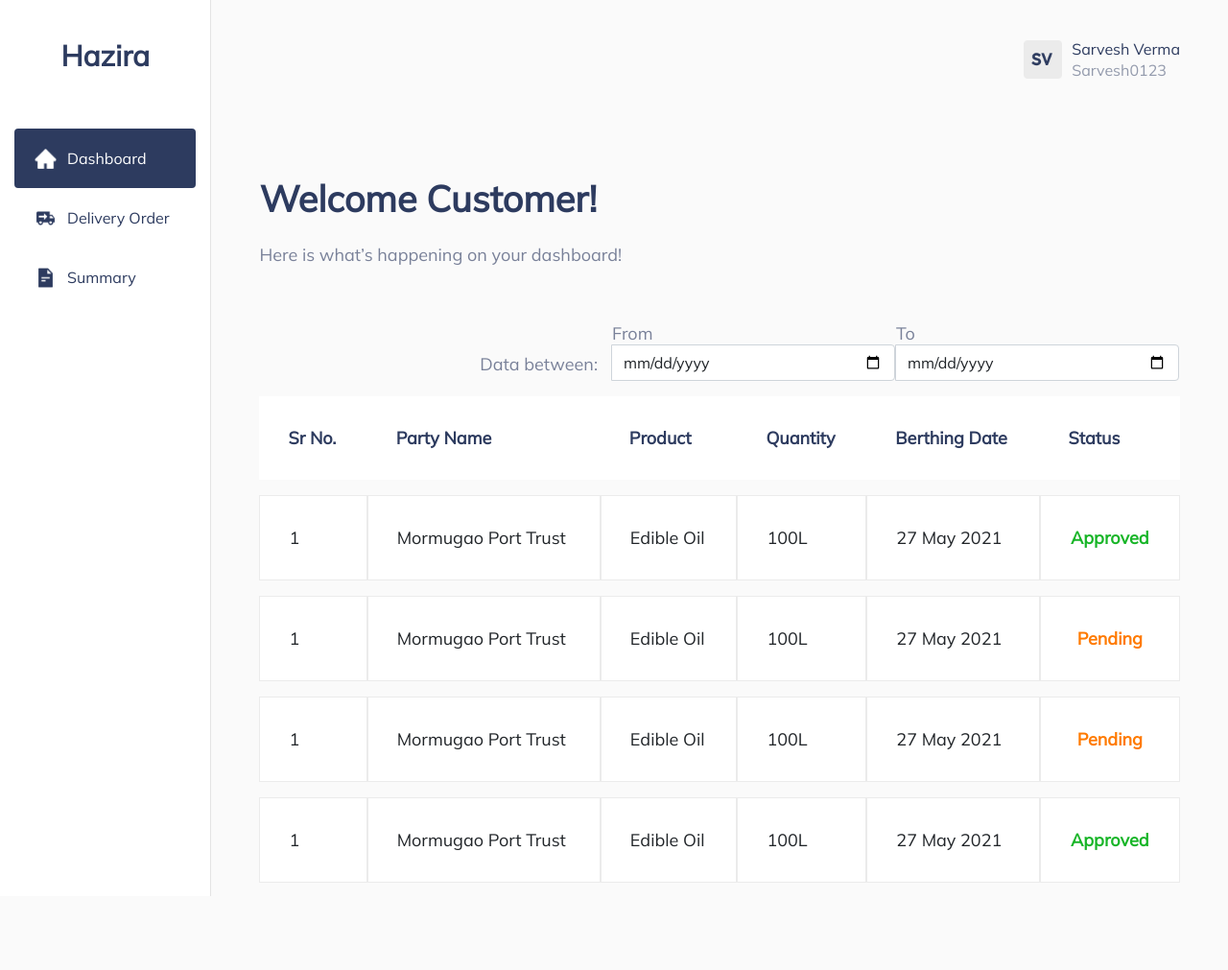
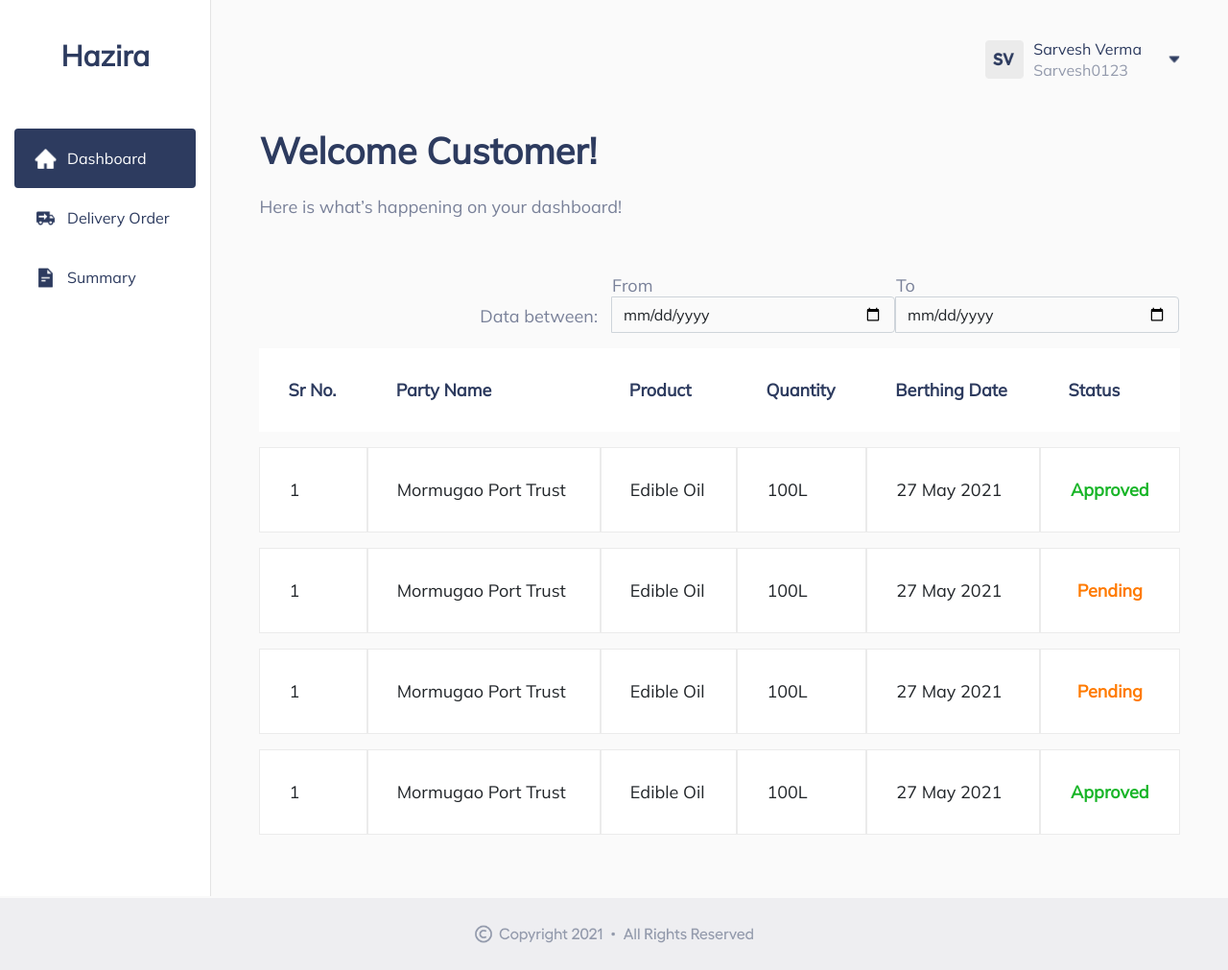
Before and after one commit to Chaitanyashirodkar/Hazaria, a plain HTML site: page admin-dashboard-2.html in a window 1280 px wide. Shown: the whole page at 96% size. Before the commit the page ends 986 px from the top, so only its background shows below. Drawn offline with nearby package versions, Linux system fonts and the light colour scheme.

Commit message:
hjhk
l;l;l'

```diff
--- a/admin-dashboard-2.html
+++ b/admin-dashboard-2.html
@@ -126,6 +126,10 @@
             </table>
             </div>
         </div>
+    </div>
+    <footer>
+        <img src="./img/footer.png" alt="" class="d-block w-100 img-fluid">
+    </footer>
 
     <!-- Optional JavaScript; choose one of the two! -->
 
--- a/scss/style.scss
+++ b/scss/style.scss
@@ -44,9 +44,6 @@ body {
         line-height: 17px;
         text-transform: capitalize;
 
-
-
-
         color: #2d3b5f;
         margin-bottom: 5px;
     }
@@ -58,7 +55,14 @@ input {
     background: #fafafa;
     border: 1px solid #ebebeb;
     box-sizing: border-box;
+    background: #FAFAFA !important;
     border-radius: 4px;
+    &::placeholder {
+        font-style: normal;
+        font-weight: 500;
+        font-size: 18px;
+        line-height: 22px;color: #798199;
+    }
 }
 
 .login_btn {
@@ -88,9 +92,6 @@ input {
     font-weight: 500;
     font-size: 16px;
     line-height: 22px;
-
-
-
 
     color: #939aac;
     a {
@@ -123,9 +124,6 @@ input {
         font-size: 30px;
         line-height: 36px;
 
-
-
-
         color: #2d3b5f;
         text-align: center;
         padding: 40px;
@@ -149,6 +147,7 @@ input {
 
     .rightbar {
         padding: 50px;
+        padding-top: 0;
         width: 100%;
         .rightbar-top {
             display: flex;
@@ -157,6 +156,18 @@ input {
         .user {
             display: flex;
             align-items: center;
+            position: relative;
+            padding-right: 40px;
+            &::after{
+                content: "";
+                height: 8px;
+                width: 12px;
+                background-size: contain;
+                background-image: url(../img/Vector-285.png);
+                background-repeat: no-repeat;
+                right: 0;
+                position: absolute;
+            }
             .user-img img {
                 width: 40px;
                 height: 40px;
@@ -168,9 +179,6 @@ input {
                 font-weight: 500;
                 font-size: 16px;
                 line-height: 22px;
-
-
-
 
                 color: #2d3b5f;
             }
@@ -201,9 +209,6 @@ input {
     font-size: 18px;
     line-height: 22px;
 
-
-
-
     color: #798199;
     margin-bottom: 60px;
 }
@@ -213,10 +218,7 @@ input {
     font-size: 28px;
     line-height: 34px;
 
-
     text-align: center;
-
-
 
     color: #2d3b5f;
 
@@ -229,10 +231,7 @@ input {
     font-size: 18px;
     line-height: 22px;
 
-
     text-align: center;
-
-
 
     color: #798199;
     margin-bottom: 50px;
@@ -360,9 +359,6 @@ and also iPads specifically.
     font-size: 18px;
     line-height: 22px;
 
-
-
-
     color: #798199;
     .input-group {
         max-width: 296px;
@@ -385,7 +381,6 @@ and also iPads specifically.
     font-size: 18px;
     line-height: 139.02%;
 
-
     text-align: center;
 
     color: #18b528;
@@ -395,8 +390,10 @@ and also iPads specifically.
     font-size: 18px;
     line-height: 139.02%;
 
-
     text-align: center;
 
     color: #ff7a00;
 }
+footer{
+    bottom: 0;
+}
```
Also changed, not shown: admin-dashboard.html (+3 -1 lines), index.html (+10 -6 lines), img/Rectangle 685.png (added), img/Vector-285.png (added), img/footer.png (added), scss/style.css, 1 other file. Lines whose indentation alone changed are shown as unchanged.
